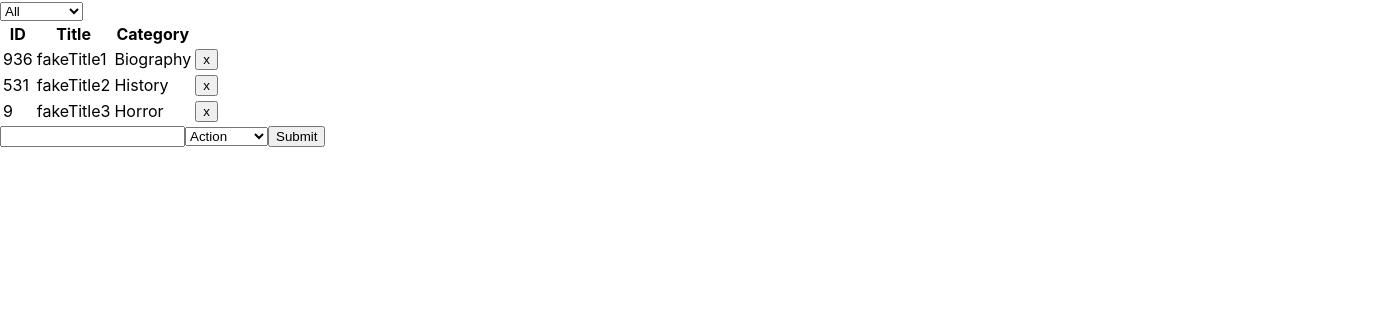
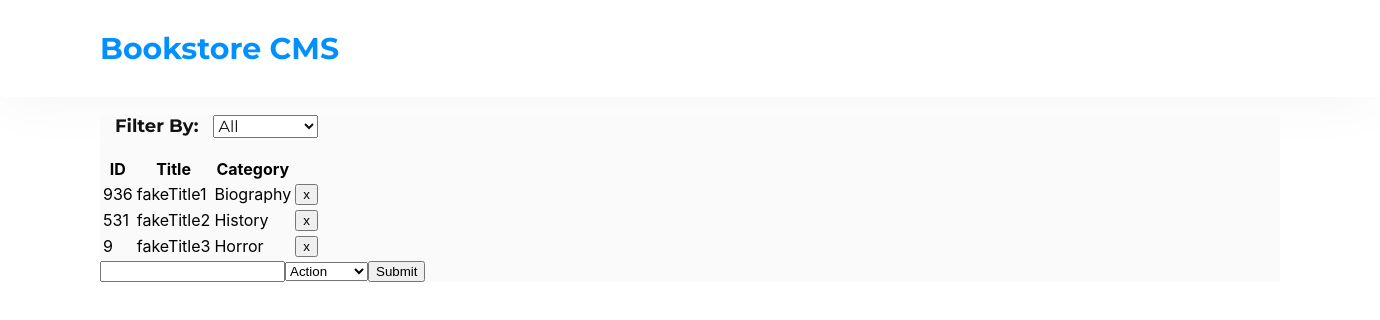
Before and after one commit to DanielMitiku/bookstore, a React (Create React App) app: page / in a window 1280 px wide. Shown: the top 320 px of the page, 1380 px wide, since content can reach past the window. Built offline with nearby package versions, Linux system fonts and the light colour scheme.

Commit message:
added styling for navbar and filter select

```diff
--- a/public/index.html
+++ b/public/index.html
@@ -15,29 +15,11 @@
       user's mobile device or desktop. See https://developers.google.com/web/fundamentals/web-app-manifest/
     -->
     <link rel="manifest" href="%PUBLIC_URL%/manifest.json" />
-    <!--
-      Notice the use of %PUBLIC_URL% in the tags above.
-      It will be replaced with the URL of the `public` folder during the build.
-      Only files inside the `public` folder can be referenced from the HTML.
-
-      Unlike "/favicon.ico" or "favicon.ico", "%PUBLIC_URL%/favicon.ico" will
-      work correctly both with client-side routing and a non-root public URL.
-      Learn how to configure a non-root public URL by running `npm run build`.
-    -->
+    <link href="https://fonts.googleapis.com/css?family=Montserrat:400,700|Roboto+Slab:400,700&display=swap" rel="stylesheet">
     <title>React App</title>
   </head>
   <body>
     <noscript>You need to enable JavaScript to run this app.</noscript>
     <div id="root"></div>
-    <!--
-      This HTML file is a template.
-      If you open it directly in the browser, you will see an empty page.
-
-      You can add webfonts, meta tags, or analytics to this file.
-      The build step will place the bundled scripts into the <body> tag.
-
-      To begin the development, run `npm start` or `yarn start`.
-      To create a production bundle, use `npm run build` or `yarn build`.
-    -->
   </body>
 </html>
--- a/src/components/App.jsx
+++ b/src/components/App.jsx
@@ -5,8 +5,17 @@ import BooksForm from '../containers/BooksForm';
 function App() {
   return (
     <div>
-      <BooksList />
-      <BooksForm />
+      <nav className="nav">
+        <h1 className="Bookstore-CMS">Bookstore CMS</h1>
+      </nav>
+      <div className="container">
+        <div className="booksList">
+          <BooksList />
+        </div>
+        <div className="booksForm">
+          <BooksForm />
+        </div>
+      </div>
     </div>
   );
 }
--- a/src/components/CategoryFilter.jsx
+++ b/src/components/CategoryFilter.jsx
@@ -3,12 +3,16 @@ import PropTypes from 'prop-types';
 import categories from '../utils';
 
 const CategoryFilter = ({ onFilterChange }) => (
-  <select onChange={e => onFilterChange(e.target.value)}>
-    <option key="All" value="All">All</option>
-    {categories.map(cat => (
-      <option key={cat} value={cat}>{cat}</option>
-    ))}
-  </select>
+  <div className="filter">
+    <p>Filter By:
+      <select className="filterSelect" onChange={e => onFilterChange(e.target.value)}>
+        <option key="All" value="All">All</option>
+        {categories.map(cat => (
+          <option key={cat} value={cat}>{cat}</option>
+        ))}
+      </select>
+    </p>
+  </div>
 );
 
 CategoryFilter.propTypes = {
--- a/src/index.css
+++ b/src/index.css
@@ -11,3 +11,61 @@ code {
   font-family: source-code-pro, Menlo, Monaco, Consolas, 'Courier New',
     monospace;
 }
+
+.container {
+  margin-left: 100px;
+  background-color: #fafafa;
+}
+
+.nav{
+  padding-top: 5px;
+  padding-bottom: 5px;
+  padding-left: 100px;
+  width: 100%;
+  background-color: #ffffff;
+  border-radius: 4px;
+  box-shadow: 0 0 60px 0 rgba(0, 0, 0, 0.05);
+}
+
+.Bookstore-CMS {
+  width: 240px;
+  height: 37px;
+  font-family: Montserrat;
+  font-size: 30px;
+  font-weight: bold;
+  font-stretch: normal;
+  font-style: normal;
+  line-height: normal;
+  letter-spacing: normal;
+  color: #0290ff;
+}
+
+.filter {
+  margin-top: 10px;
+  margin-left: 15px;
+  font-family: Montserrat;
+  font-size: 18px;
+  font-weight: bold;
+  font-stretch: normal;
+  font-style: normal;
+  line-height: normal;
+  letter-spacing: normal;
+  color: #121212;
+}
+
+.filterSelect {
+  margin-left: 15px;
+  font-family: Montserrat;
+  font-size: 16px;
+  line-height: normal;
+  letter-spacing: normal;
+  color: #121212;
+}
+
+.booksList {
+
+}
+
+.booksForm {
+
+}
```
